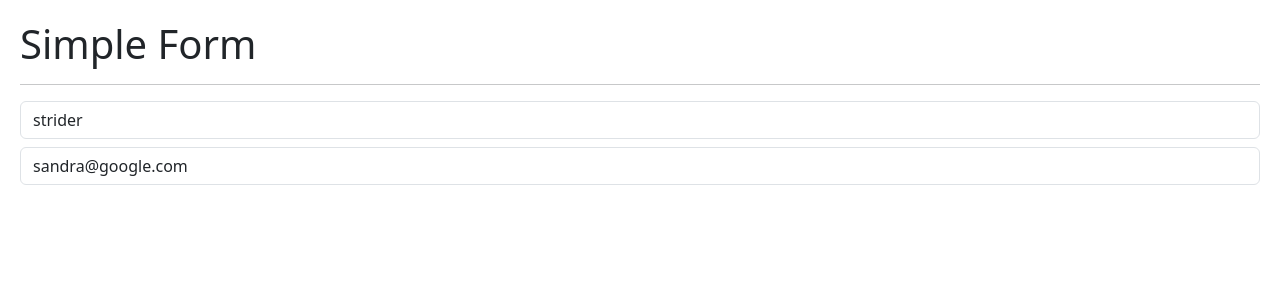
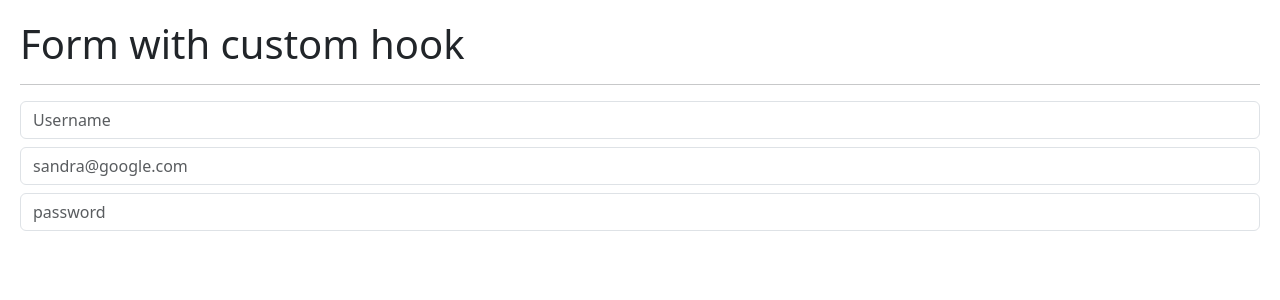
Before and after one commit to sandraLlanos/hook-app-course, a React (Vite) app: page / in a window 1280 px wide. Shown: the top 300 px of the page. Built offline with nearby package versions, Linux system fonts and the light colour scheme.

Commit message:
Form with custom hook

```diff
--- /dev/null
+++ b/src/02-useEffect/FormWithCustomHook.jsx
@@ -0,0 +1,46 @@
+import React from 'react'
+import { useForm } from '../hooks/useForm';
+
+export const FormWithCustomHook = () => {
+
+    const { formState, onInputChange, username, email, password } = useForm({
+        username: '',
+        email: '',
+        password: ''
+    });
+
+    // const { username, email, password} = formState;
+
+    return (
+        <>
+            <h1>Form with custom hook</h1>
+            <hr />
+
+            <input
+                type="text"
+                className='form-control'
+                placeholder='Username'
+                name="username"
+                value={username}
+                onChange={onInputChange}
+            />
+            <input
+                type="email"
+                className='form-control mt-2'
+                placeholder='sandra@google.com'
+                name="email"
+                value={email}
+                onChange={onInputChange}
+            />
+            <input
+                type="password"
+                className='form-control mt-2'
+                placeholder='password'
+                name="password"
+                value={password}
+                onChange={onInputChange}
+            />
+
+        </>
+    )
+}
--- /dev/null
+++ b/src/hooks/useForm.js
@@ -0,0 +1,19 @@
+import { useState } from "react";
+
+export const useForm = ( initialForm = {} ) => {
+    const [formState, setFormState] = useState( initialForm );
+
+    const onInputChange = ({target}) => {
+        const { name, value } = target;
+        setFormState({
+            ...formState,
+            [name] : value
+        });
+    }
+
+    return {
+        ...formState,
+        formState,
+        onInputChange
+    }
+}
--- a/src/main.jsx
+++ b/src/main.jsx
@@ -1,16 +1,18 @@
 import React from 'react'
 import ReactDOM from 'react-dom/client'
 import './index.css'
-import { SimpleForm } from './02-useEffect/SimpleForm'
 // import { HooksApp } from './HooksApp'
 // import { CounterApp } from './01-useState/CounterApp'
 // import { CounterWithCustomHook } from './01-useState/CounterWithCustomHook'
+// import { SimpleForm } from './02-useEffect/SimpleForm'
+import { FormWithCustomHook } from './02-useEffect/FormWithCustomHook'
 
 ReactDOM.createRoot(document.getElementById('root')).render(
   <React.StrictMode>
     {/* <HooksApp /> */}
     {/* <CounterApp /> */}
     {/* <CounterWithCustomHook /> */}
-    <SimpleForm />
+    {/* <SimpleForm /> */}
+    <FormWithCustomHook />
   </React.StrictMode>,
 )
```
